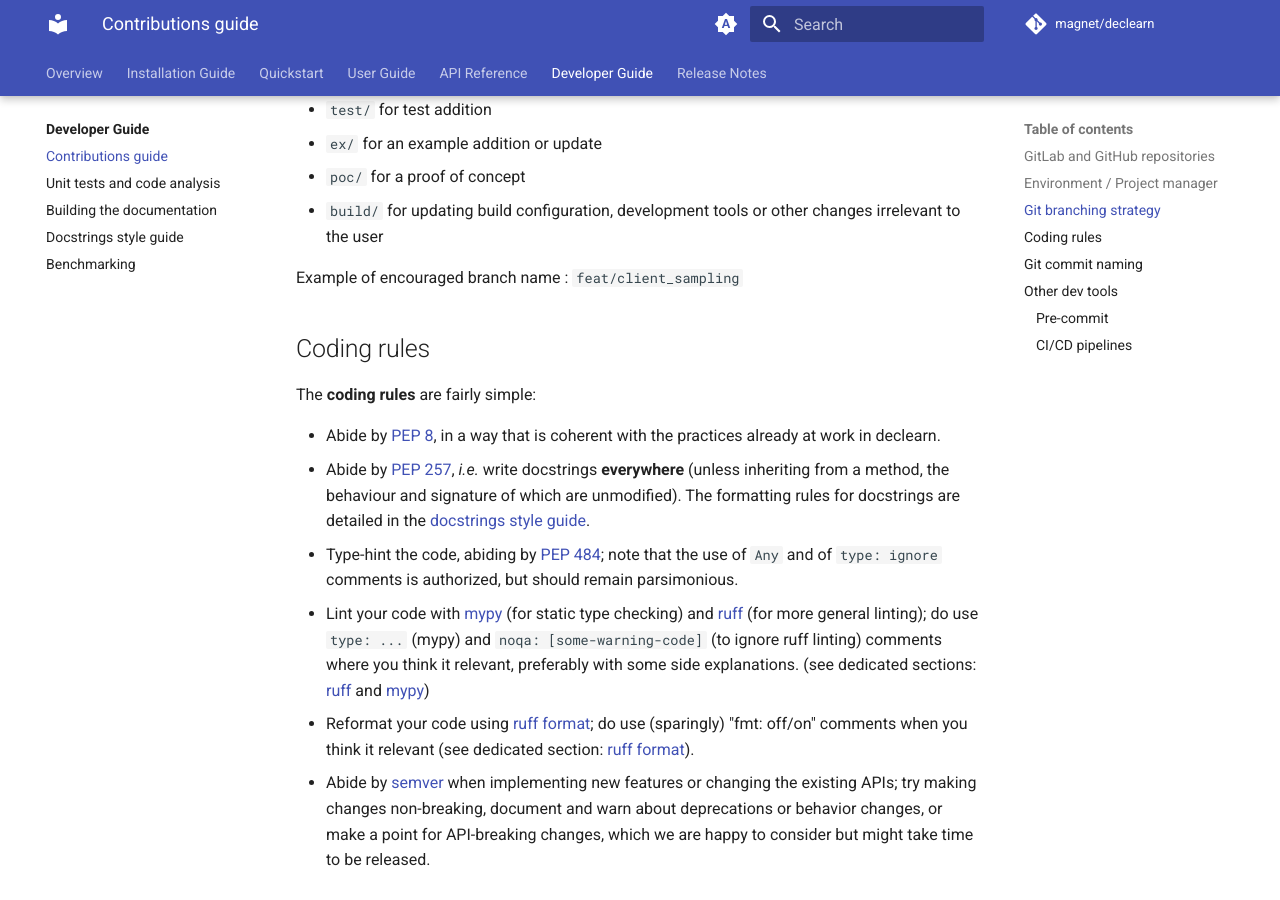
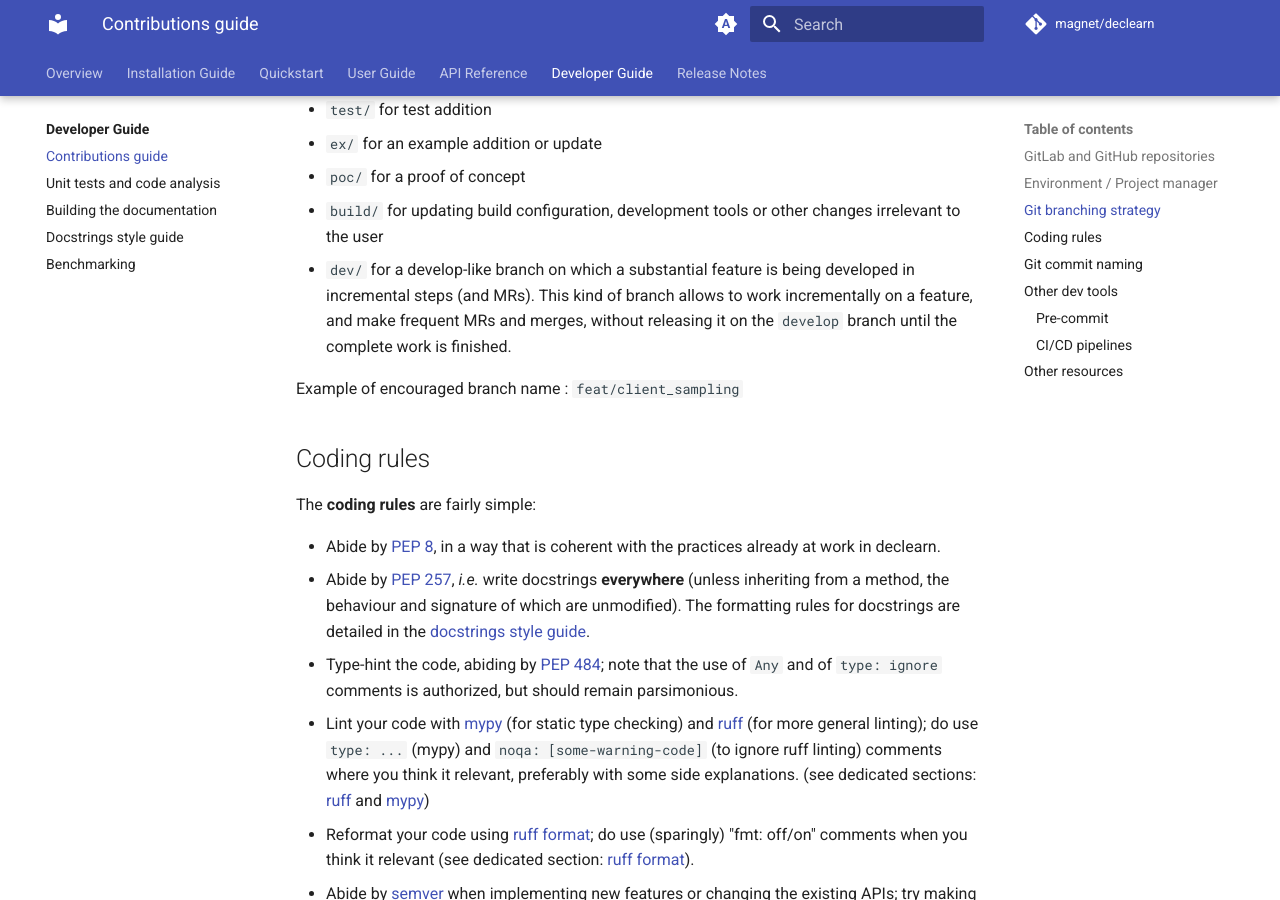
Before and after one commit to DecLearn/declearn, an MkDocs documentation site: the page built from docs/devs-guide/contribute.md, in a window 1280 px wide and 900 px high, scrolled down 1780 px. Built offline with MkDocs 1.6.1 and Material for MkDocs 9.7.7, drawn with Linux system fonts in a browser that asks for light colours; the version menu is left out; some of the changed text lies outside the part shown.

Commit message:
docs(dev-guide): add `dev/` git branch prefix + ref to private wiki

```diff
--- a/docs/devs-guide/contribute.md
+++ b/docs/devs-guide/contribute.md
@@ -161,6 +161,10 @@ uv venv --python 3.12
   - `poc/` for a proof of concept
   - `build/` for updating build configuration, development tools or other
     changes irrelevant to the user
+  - `dev/` for a develop-like branch on which a substantial feature is being
+  developed in incremental steps (and MRs). This kind of branch allows to
+  work incrementally on a feature, and make frequent MRs and merges, without
+  releasing it on the `develop` branch until the complete work is finished.
 
   Example of encouraged branch name : `feat/client_sampling`
 
@@ -285,3 +289,8 @@ Resources relative to CI/CD are :
 - the `.gitlab-ci.yml` configuration file
 - the resources in the `ci/` directory (e.g. `Dockerfile` to build the CI/CD
   custom Docker image)
+
+## Other resources
+
+For core developers, additional resources (e.g. for the project management) can be
+found in the [DecLearn private wiki](https://gitlab.inria.fr/magnet/declearn/declearn/-/wikis/home).
```
